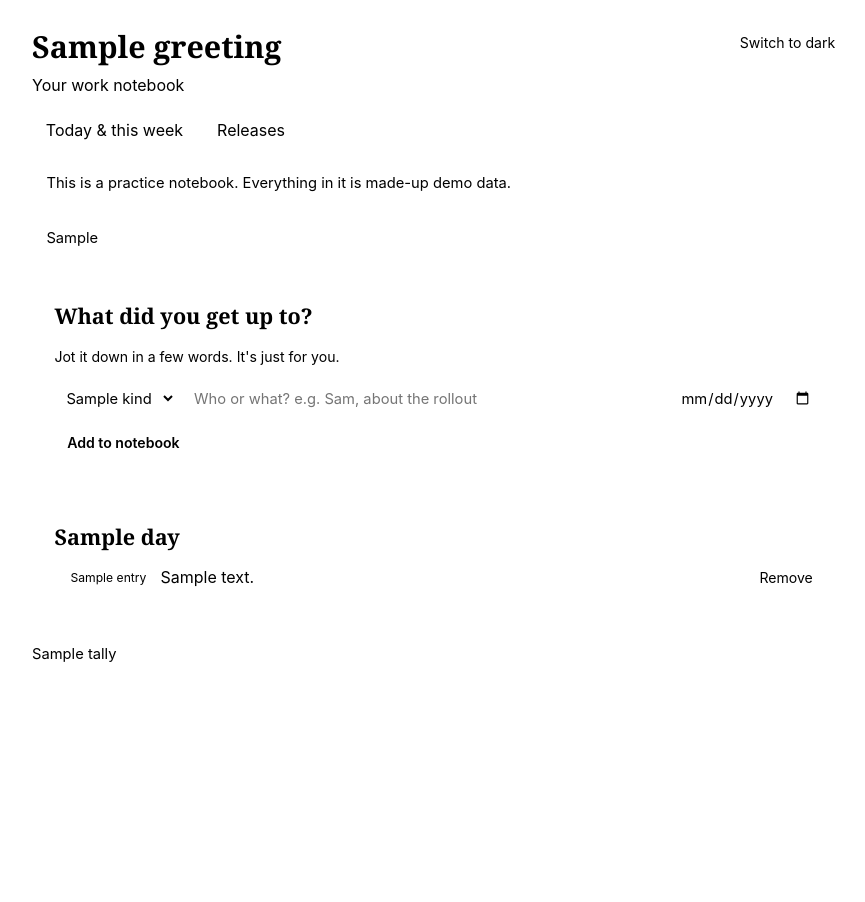
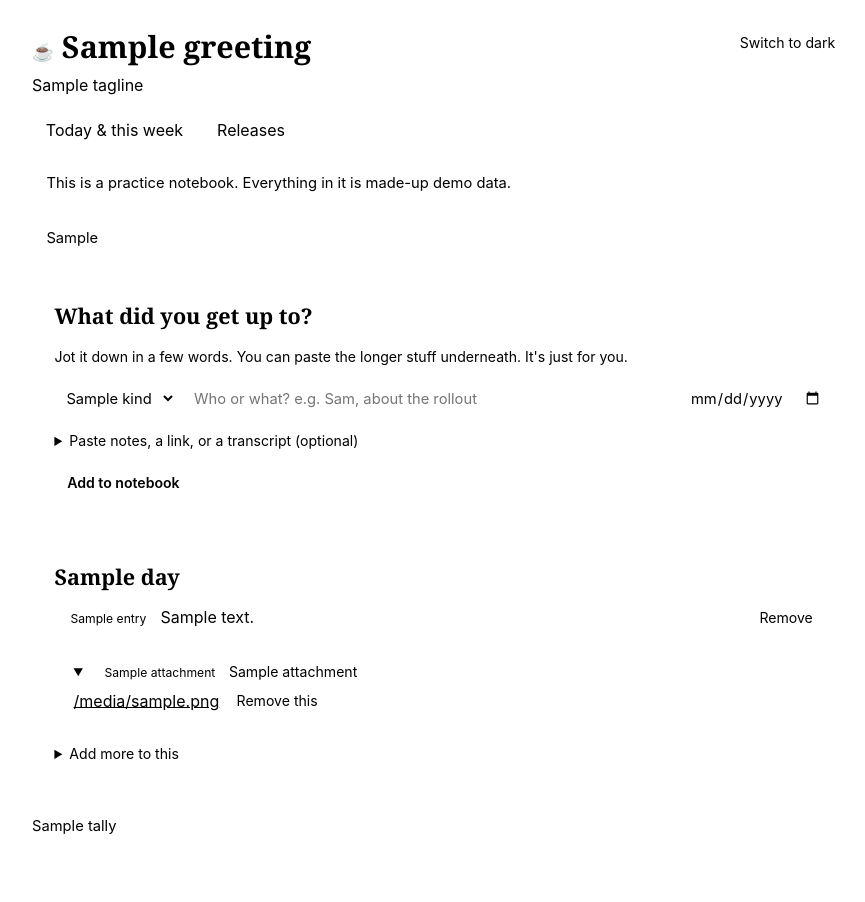
Before and after one commit to jmysterio/career-os, a Python web app: template src/careeros/web/templates/today.html in a window 1280 px wide. Shown: the whole page, without its empty margins (198-1063 px from the left). Before the commit the page ends 662 px from the top, so only its background shows below. Run offline with Jinja, Linux system fonts and the light colour scheme; the template is opened without the code that fills it: most values are stand-ins (such as "Sample title", 1, 10 or a date in 2020).

Commit message:
Coffee-shop theme, attachments (notes, transcripts, links, canvases, prompts) on journal entries
Co-Authored-By: Claude Sonnet 5.5 <noreply@anthropic.com>

```diff
--- a/src/careeros/web/templates/base.html
+++ b/src/careeros/web/templates/base.html
@@ -3,14 +3,14 @@
 <meta name="viewport" content="width=device-width, initial-scale=1">
 <title>My work notebook</title>
 <style>
-:root[data-theme=dark]{--bg:#1c1917;--card:#26221f;--text:#efe8dd;--muted:#a89f93;--line:#3b352f;
-  --accent:#e3a857;--accent-text:#1c1917;--good:#9ccc9c;--note-bg:#33291d;--note-line:#6b5530;
-  --btn:#332e29;--c-happened:#7fb0e0;--c-did:#e3a857;--c-why:#b79af0}
-:root[data-theme=light]{--bg:#faf6ef;--card:#fffdf8;--text:#2b2620;--muted:#7a6f62;--line:#e4dccd;
-  --accent:#b7701f;--accent-text:#fffdf8;--good:#3d7a3d;--note-bg:#fff3d6;--note-line:#e0c36a;
-  --btn:#f1e9da;--c-happened:#2b6cb0;--c-did:#b7701f;--c-why:#6b46c1}
+:root[data-theme=dark]{--bg:#1a1411;--glow:#3a2718;--card:#261d18;--text:#f0e6d8;--muted:#b0a08e;--line:#42342b;
+  --accent:#e0a458;--accent-text:#1a1411;--good:#a9cf9a;--note-bg:#33261a;--note-line:#6e5330;
+  --btn:#34281f;--shadow:0 6px 18px rgba(0,0,0,.28);--c-happened:#8ab4dc;--c-did:#e0a458;--c-why:#c0a0e8}
+:root[data-theme=light]{--bg:#f6ecdc;--glow:#fff6e6;--card:#fffaf0;--text:#3a2a1e;--muted:#80705f;--line:#e6d7bd;
+  --accent:#a9611c;--accent-text:#fffaf0;--good:#3d7a3d;--note-bg:#fbebc4;--note-line:#dcc07a;
+  --btn:#f3e5cc;--shadow:0 6px 16px rgba(90,60,30,.10);--c-happened:#2b6cb0;--c-did:#a9611c;--c-why:#6b46c1}
 *{box-sizing:border-box}
-body{background:var(--bg);color:var(--text);font:16px/1.5 -apple-system,system-ui,sans-serif;
+body{background:radial-gradient(ellipse at 50% -10%,var(--glow),var(--bg) 62%) fixed;color:var(--text);font:16px/1.5 -apple-system,system-ui,sans-serif;
   margin:0 auto;max-width:860px;padding:1.5rem 1.25rem 4rem}
 h1,h2,h3{font-family:Georgia,'Iowan Old Style',serif;font-weight:600;margin:0}
 h1{font-size:1.9rem}h2{font-size:1.35rem}
@@ -18,7 +18,7 @@ h3{font-size:1.02rem;color:var(--muted);margin:1.4rem 0 .3rem;letter-spacing:.01
 .top{display:flex;justify-content:space-between;align-items:flex-start;gap:1rem}
 .sub{color:var(--muted);margin:.2rem 0 0}
 .note{background:var(--note-bg);border:1px solid var(--note-line);border-radius:10px;padding:.55rem .9rem;margin:1rem 0;font-size:.92rem}
-.card{background:var(--card);border:1px solid var(--line);border-radius:14px;padding:1.2rem 1.4rem;margin:1.4rem 0}
+.card{background:var(--card);border:1px solid var(--line);border-radius:16px;box-shadow:var(--shadow);padding:1.2rem 1.4rem;margin:1.4rem 0}
 .item{border-left:4px solid var(--line);padding:.3rem 0 .3rem .9rem;margin:.7rem 0}
 .item.happened{border-color:var(--c-happened)}.item.did{border-color:var(--c-did)}.item.why{border-color:var(--c-why)}
 .chip{display:inline-block;font-size:.76rem;border-radius:99px;padding:.05rem .6rem;margin-left:.4rem;
@@ -46,9 +46,20 @@ select,input[type=date]{font:inherit;font-size:.92rem;background:var(--bg);color
 .entry{display:flex;justify-content:space-between;gap:.8rem;align-items:baseline;padding:.35rem 0;border-bottom:1px dashed var(--line)}
 .entry:last-child{border-bottom:0}
 .tally{color:var(--muted);font-size:.92rem;margin:.3rem 0 0}
+textarea{font:inherit;font-size:.95rem;line-height:1.5;background:var(--bg);color:var(--text);border:1px solid var(--line);
+  border-radius:10px;padding:.6rem .8rem;width:100%;min-height:9rem;resize:vertical}
+input:focus,textarea:focus,select:focus,button:focus-visible{outline:2px solid var(--accent);outline-offset:1px}
+.stack{display:grid;gap:.6rem;margin-top:.7rem}
+.paper{white-space:pre-wrap;word-wrap:break-word;font:.93rem/1.55 Georgia,'Iowan Old Style',serif;margin:.3rem 0 0;
+  padding:.7rem .9rem;background:var(--bg);border:1px solid var(--line);border-radius:10px;max-height:22rem;overflow:auto}
+.att{width:100%;margin:.5rem 0 .2rem .4rem;padding-left:.8rem;border-left:2px solid var(--line)}
+.att a{color:var(--accent);word-break:break-all}
+.entry{flex-direction:column;align-items:stretch}.entry details{width:100%}
+.entry-head{display:flex;justify-content:space-between;gap:.8rem;align-items:baseline;width:100%}
+.mug{font-size:1.1rem}
 </style></head><body>
 <div class="top">
-  <div><h1>{{ greeting }}</h1><p class="sub">Your work notebook</p></div>
+  <div><h1><span class="mug" aria-hidden="true">&#9749;</span> {{ greeting }}</h1><p class="sub">{{ tagline }}</p></div>
   <form method="post" action="/theme"><input type="hidden" name="csrf" value="{{ csrf }}">
     <input type="hidden" name="next" value="{{ page }}">
     <input type="hidden" name="theme" value="{{ 'light' if theme == 'dark' else 'dark' }}">
--- a/src/careeros/web/templates/today.html
+++ b/src/careeros/web/templates/today.html
@@ -1,18 +1,30 @@
 {% extends "base.html" %}
 {% block body %}
+{% macro attach_fields() %}
+  <div class="row">
+    <select name="a_kind" aria-label="What are you adding">
+      {% for k, label in attach_kinds %}<option value="{{ k }}">{{ label }}</option>{% endfor %}
+    </select>
+    <input name="a_title" maxlength="200" placeholder="A name for it (optional)" aria-label="Name">
+  </div>
+  <textarea name="a_body" maxlength="200000" placeholder="Paste a link, meeting notes, a transcript, a Slack canvas, or a prompt here" aria-label="Paste here"></textarea>
+{% endmacro %}
+
 <section class="card">
   <h2>What did you get up to?</h2>
-  <p class="muted">Jot it down in a few words. It's just for you.</p>
-  <form method="post" action="/journal/add">
+  <p class="muted">Jot it down in a few words. You can paste the longer stuff underneath. It's just for you.</p>
+  <form method="post" action="/journal/add" class="stack">
     <input type="hidden" name="csrf" value="{{ csrf }}">
     <div class="row">
       <select name="kind" aria-label="What kind of thing">
         {% for k, label in kinds %}<option value="{{ k }}">{{ label }}</option>{% endfor %}
       </select>
-      <input name="text" required maxlength="500" placeholder="Who or what? e.g. Sam, about the rollout" aria-label="Details">
+      <input name="text" required maxlength="500" placeholder="Who or what? e.g. Sam, about the rollout" aria-label="Details" style="flex:1;min-width:14rem">
       <input type="date" name="day" value="{{ today }}" max="{{ today }}" aria-label="Day">
-      <button class="primary">Add to notebook</button>
     </div>
+    <details><summary>Paste notes, a link, or a transcript (optional)</summary>
+      <div class="stack">{{ attach_fields() }}</div></details>
+    <div><button class="primary">Add to notebook</button></div>
   </form>
 </section>
 
@@ -21,8 +33,23 @@
   <h2>{{ d.label }}</h2>
   {% for e in d.entries %}
   <div class="entry">
-    <div><span class="chip">{{ e.kind_label }}</span> {{ e.text }}</div>
-    <form method="post" action="/journal/{{ e.id }}/delete"><input type="hidden" name="csrf" value="{{ csrf }}"><button>Remove</button></form>
+    <div class="entry-head">
+      <div><span class="chip">{{ e.kind_label }}</span> {{ e.text }}</div>
+      <form method="post" action="/journal/{{ e.id }}/delete"><input type="hidden" name="csrf" value="{{ csrf }}"><button>Remove</button></form>
+    </div>
+    {% for a in e.attachments %}
+    <div class="att">
+      <details {{ 'open' if a.url }}><summary><span class="chip">{{ a.label }}</span> {{ a.title or ('Link' if a.url else 'Show') }}</summary>
+        {% if a.url %}<a href="{{ a.url }}" rel="noreferrer noopener" target="_blank">{{ a.url }}</a>
+        {% else %}<pre class="paper">{{ a.body }}</pre>{% endif %}
+        <form method="post" action="/journal/attachment/{{ a.id }}/delete"><input type="hidden" name="csrf" value="{{ csrf }}"><button>Remove this</button></form>
+      </details>
+    </div>
+    {% endfor %}
+    <details><summary>Add more to this</summary>
+      <form method="post" action="/journal/{{ e.id }}/attach" class="stack">
+        <input type="hidden" name="csrf" value="{{ csrf }}">{{ attach_fields() }}<div><button>Add</button></div></form>
+    </details>
   </div>
   {% else %}<p class="muted">Nothing noted yet. {{ 'A quiet day is fine too.' if d.is_today else '' }}</p>{% endfor %}
 </section>
```
Also changed, not shown: INSTRUCTIONS.md (+8 -2 lines), src/careeros/web/app.py (+49 -7 lines), tests/test_web.py (+22 -0 lines), src/careeros/storage/models.py.
